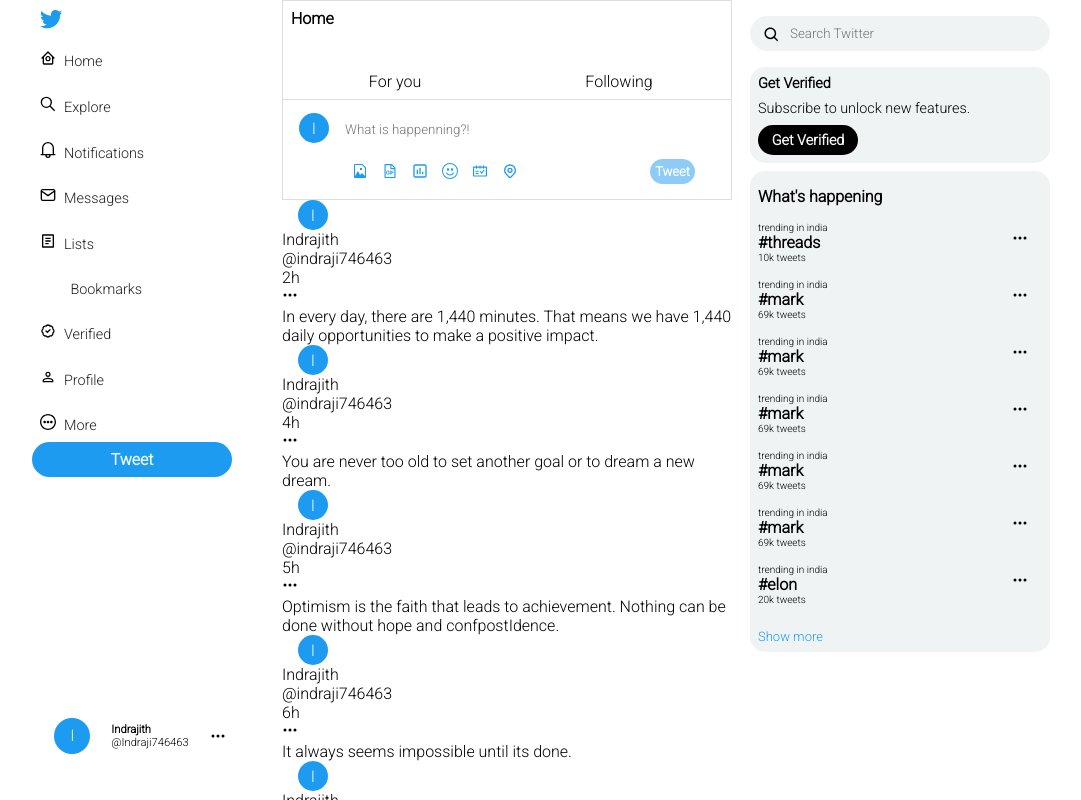
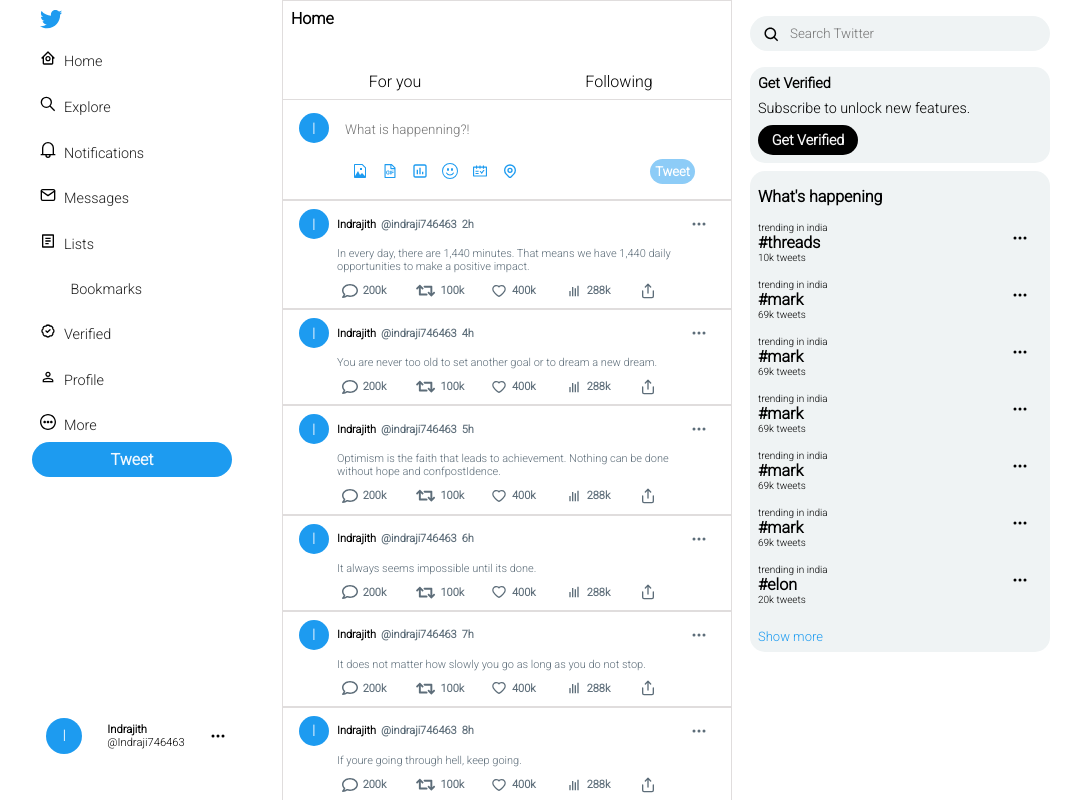
Before and after one commit to indracit/react_twitter_clone, a React (Vite) app: page / in a window 1280 px wide. Shown: the top 800 px of the page, without its empty margins (98-1179 px from the left). Built offline with nearby package versions, Linux system fonts and the light colour scheme; some icons are missing.

Commit message:
postpage added

```diff
--- a/src/components/Viewpost.jsx
+++ b/src/components/Viewpost.jsx
@@ -1,6 +1,12 @@
 import { useState } from 'react';
 import '../styles/sidebar.scss';
 import {BsThreeDots} from 'react-icons/bs';
+import {FaRegComment} from 'react-icons/fa';
+import {FaRetweet} from 'react-icons/fa' ;
+import {AiOutlineHeart} from 'react-icons/ai';
+import {BiBarChart} from 'react-icons/bi';
+import {LuShare} from 'react-icons/lu'
+
 
 const userDetails = [{
 userId: 1,
@@ -196,19 +202,41 @@ const Viewpost = () => {
 
   return (
     <div>
-      { posts.map((data)=>  <div  key={data.postId}>
+      { posts.map((data)=>  <div className='posts' key={data.postId}>
         <div className="userimg">I</div>
         <div>
           <div className='post-header'>
+            <div className='post-header-items'>
             <p>{userDetails.find(obj=>obj.userId===data.userId).name}</p>
-            <p>{'@'+userDetails.find(obj=>obj.userId===data.userId).username}</p>
+            <p>{'@'+user.find(obj=>obj.userId===data.userId).username}</p>
             <p>{data.postedtime}</p>
+            </div>
+            <div>
             <BsThreeDots/>
+            </div>
           </div>
           <div className='post-body'>
             <p>{data.body}</p>
           </div>
-          <div className='post-footer'></div>
+          <div className='post-footer'>
+            <div>
+            <FaRegComment/>
+            <p>{`${data.otherDetails.comments}k`}</p>
+            </div>
+            <div>
+            <FaRetweet style={{'fontSize':'1.2rem'}}/>
+            <p>{`${data.otherDetails.retweets}k`}</p>
+            </div>
+            <div>
+            <AiOutlineHeart/>
+            <p>{`${data.otherDetails.likes}k`}</p>
+            </div>
+            <div>
+            <BiBarChart/>
+            <p>{`${data.otherDetails.views}k`}</p>
+            </div>
+            <div><LuShare/></div>
+          </div>
         </div>
       </div>
       )}
--- a/src/styles/sidebar.scss
+++ b/src/styles/sidebar.scss
@@ -107,7 +107,6 @@ padding: .4rem;
     @include center;
 }
 }
-
 .user:hover{
     background-color: $hovercolor;
     border-radius: 1.5rem;
@@ -117,15 +116,12 @@ padding: .4rem;
     width: 450px;
     height: 100px;
     display: flex;
-    // position: relative;
     flex-direction: column;
     justify-content: space-between;
-    // background-color:#fff;
     background-color: rgba(255, 255, 255);
 
 
     @include border;
-    //
     p {
         padding: .5rem;
     }
@@ -151,22 +147,15 @@ padding: .4rem;
 
 }
 
-
-
 .rightsidebar{
-    // background-color: antiquewhite;
     width: 320px;
     height: fit-content;
     @include center;
-    // position: relative;
     flex-direction: column;
-
-    // @include border;
 
     .search {
         display: flex;
         position: relative;
-        // right: -13px;
         padding: 1rem;
         border-radius: 50px;
 
@@ -186,20 +175,6 @@ padding: .4rem;
 
         }
     }
-    // .p-verify{
-    //     position: absolute;
-    //     top:70px;
-    // }
-    // .sticky-search{
-    //     background-color:#fff;
-    //     width: 316px;
-    //     height: 55px;
-    //     position: fixed;
-    //     top:0px;
-    //     z-index: 1;
-
-    // }
-
 }
 
 
@@ -322,12 +297,10 @@ padding: .4rem;
 
 .tweetpost{
     @include border;
-    // top: 100px;
     border-top: 0;
     height: 100px;
     display: flex;
     flex-direction: column;
-    // align-items: center;
     justify-content:space-evenly;
 }
 
@@ -359,7 +332,6 @@ padding: .4rem;
     .tweet-i{
         background-color:#8dccf7;
         padding: 5px;
-        // cursor: pointer;
         cursor:default;
         font-size: 13px;
         font-weight: bold;
@@ -371,12 +343,6 @@ padding: .4rem;
 .homepage{
     display: flex;
     align-items: center;
-    // position: relative;
-    // left:130px;
-    // right: 0;
-    // bottom:0;
-    // z-index: -1;
-    // width: 450px;
 
     div{
         margin-left: 1rem;
@@ -405,7 +371,7 @@ padding: .4rem;
 }
 
 .userimg {
-    margin-left: 1rem;
+    margin-left: .5rem;
     @include center;
     width: 30px;
     height:30px;
@@ -414,3 +380,78 @@ padding: .4rem;
     background-color: #1d9bf0;
 
 }
+
+.posts{
+    display: flex;
+    @include border;
+
+
+    padding: .5rem;
+    .post-header{
+        display: flex;
+        width: 370px;
+        align-items: center;
+        justify-content:space-between;
+        margin-left: .5rem;
+        height: 30px;
+        // padding: .5rem;
+    }
+
+    .post-header-items{
+        display: flex;
+        width: 250px;
+    }
+
+    .post-header-items p{
+        font-size: 11px;
+        font-weight: bold;
+    }
+    .post-header-items p:nth-child(2),.post-header-items p:nth-child(3),.post-header div:nth-child(2){
+        color: #5d6d79;
+        margin-left: 5px;
+    }
+
+    .post-header div:nth-child(2){
+        display: flex;
+        justify-content: center;
+        align-items: center;
+    }
+    .post-header div:nth-child(2):hover{
+        color: #0b68a7;
+        background-color: #cce6f8;
+        height: 20px;
+        width: 20px;
+        border-radius: 50%;
+
+    }
+
+    .post-body{
+        width: 370px;
+        font-size: 11px;
+        margin: .5rem;
+        color: #5d6d79;
+
+    }
+    .post-footer{
+        display: flex;
+        justify-content: space-evenly;
+        margin-left: .5rem;
+    }
+    .post-footer div{
+        display: flex;
+        width: 70px;
+        align-items: center;
+        color: #5d6d79;
+    }
+
+    .post-footer div p{
+        margin-left: 5px;
+        font-size: 11px;
+        font-weight: bold;
+    }
+
+    .post-footer div:hover{
+        color: #1d9bf0;
+    }
+
+}
```
